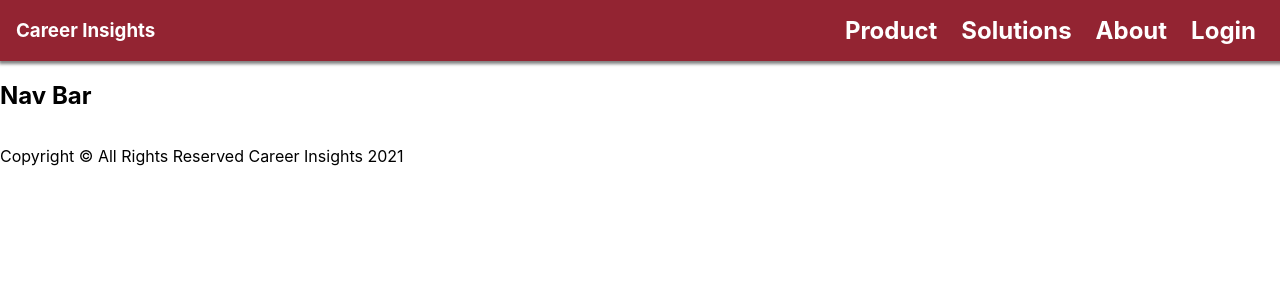
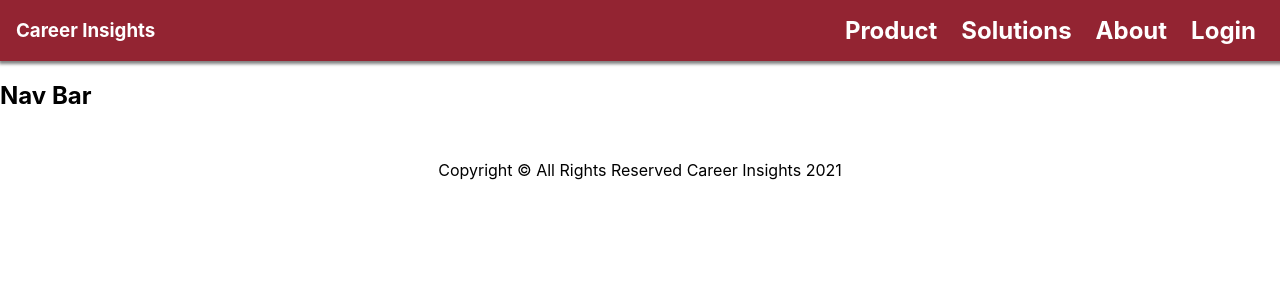
Before and after one commit to alba-molina-nyc/career-insights-official, a React (Create React App) app: page /applications in a window 1280 px wide. Shown: the top 300 px of the page. Built offline with nearby package versions, Linux system fonts and the light colour scheme; no server answers.

Commit message:
wic: styled footer

```diff
--- a/src/components/Footer.js
+++ b/src/components/Footer.js
@@ -1,8 +1,10 @@
+import { StyledFooter } from '../styles';
+
 const Footer = (props) => {
     return (
-      <>
+      <StyledFooter>
             <p>Copyright &copy; All Rights Reserved Career Insights {new Date().getFullYear()}</p>
-       </>
+       </StyledFooter>
     );
 };
 
--- a/src/styles.js
+++ b/src/styles.js
@@ -43,7 +43,8 @@ export const StyledFooter = styled.footer`
 display: flex;
 align-items: center;
 height: 5rem;
-justify-content: center;`
+justify-content: center;
+`;
 
 export const StyledNav = styled.nav`
 
```
